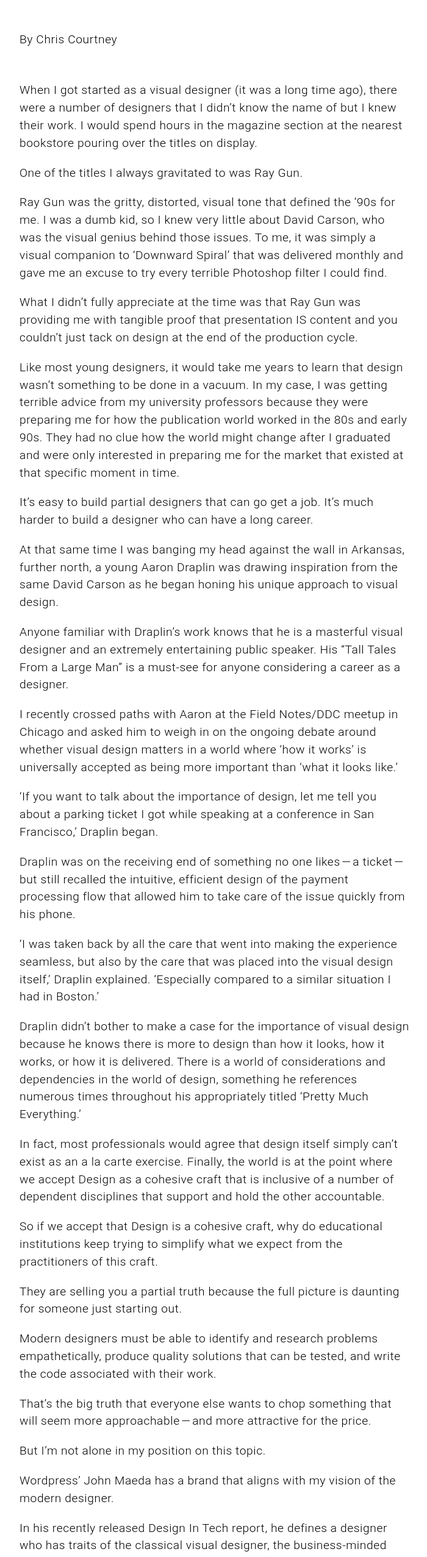
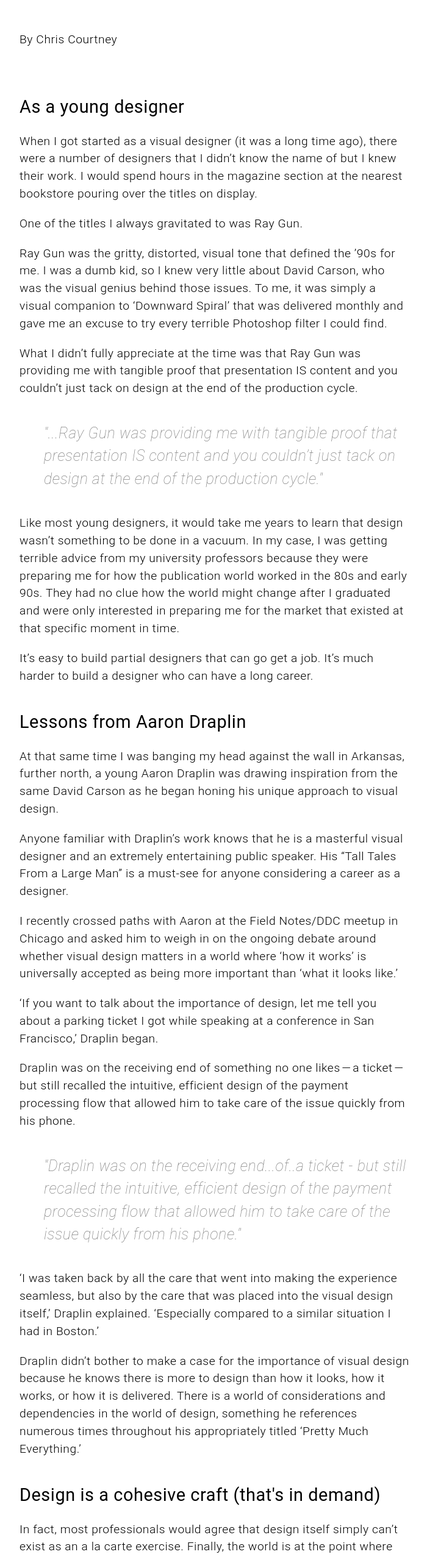
Before and after one commit to MonkeyTrellis/checkpoint-9, a plain HTML site: page index.html in a window 1280 px wide. Shown: the part 1080-3634 px from the top of the page at 61% size, without its empty margins (288-988 px from the left). Drawn offline with Linux system fonts and the light colour scheme.

Commit message:
second commit

```diff
--- a/index.html
+++ b/index.html
@@ -28,23 +28,29 @@
         <p class="author">By Chris Courtney</p>
       </header>
       <div class="story-text">
+        <h4>As a young designer</h4>
         <p>When I got started as a visual designer (it was a long time ago), there were a number of designers that I didn’t know the name of but I knew their work. I would spend hours in the magazine section at the nearest bookstore pouring over the titles on display.</p>
         <p>One of the titles I always gravitated to was Ray Gun.</p>
         <p>Ray Gun was the gritty, distorted, visual tone that defined the ’90s for me. I was a dumb kid, so I knew very little about David Carson, who was the visual genius behind those issues. To me, it was simply a visual companion to ‘Downward Spiral’ that was delivered monthly and gave me an excuse to try every terrible Photoshop filter I could find.</p>
         <p>What I didn’t fully appreciate at the time was that Ray Gun was providing me with tangible proof that presentation IS content and you couldn’t just tack on design at the end of the production cycle.</p>
+        <h5>"...Ray Gun was providing me with tangible proof that presentation IS content and you couldn’t just tack on design at the end of the production cycle." </h5>
         <p>Like most young designers, it would take me years to learn that design wasn’t something to be done in a vacuum. In my case, I was getting terrible advice from my university professors because they were preparing me for how the publication world worked in the 80s and early 90s. They had no clue how the world might change after I graduated and were only interested in preparing me for the market that existed at that specific moment in time.</p>
         <p>It’s easy to build partial designers that can go get a job. It’s much harder to build a designer who can have a long career.</p>
+        <h4>Lessons from Aaron Draplin</h4>
         <p>At that same time I was banging my head against the wall in Arkansas, further north, a young Aaron Draplin was drawing inspiration from the same David Carson as he began honing his unique approach to visual design.</p>
         <p>Anyone familiar with Draplin’s work knows that he is a masterful visual designer and an extremely entertaining public speaker. His “Tall Tales From a Large Man” is a must-see for anyone considering a career as a designer.</p>
         <p>I recently crossed paths with Aaron at the Field Notes/DDC meetup in Chicago and asked him to weigh in on the ongoing debate around whether visual design matters in a world where ‘how it works’ is universally accepted as being more important than ‘what it looks like.’</p>
         <p>‘If you want to talk about the importance of design, let me tell you about a parking ticket I got while speaking at a conference in San Francisco,’ Draplin began.</p>
         <p>Draplin was on the receiving end of something no one likes — a ticket — but still recalled the intuitive, efficient design of the payment processing flow that allowed him to take care of the issue quickly from his phone.</p>
+        <h5>"Draplin was on the receiving end...of..a ticket - but still recalled the intuitive, efficient design of the payment processing flow that allowed him to take care of the issue quickly from his phone."</h5>
         <p>‘I was taken back by all the care that went into making the experience seamless, but also by the care that was placed into the visual design itself,’ Draplin explained. ‘Especially compared to a similar situation I had in Boston.’</p>
         <p>Draplin didn’t bother to make a case for the importance of visual design because he knows there is more to design than how it looks, how it works, or how it is delivered. There is a world of considerations and dependencies in the world of design, something he references numerous times throughout his appropriately titled ‘Pretty Much Everything.’</p>
+        <h4>Design is a cohesive craft (that's in demand)</h4>
         <p>In fact, most professionals would agree that design itself simply can’t exist as an a la carte exercise. Finally, the world is at the point where we accept Design as a cohesive craft that is inclusive of a number of dependent disciplines that support and hold the other accountable.</p>
         <p>So if we accept that Design is a cohesive craft, why do educational institutions keep trying to simplify what we expect from the practitioners of this craft.</p>
         <p>They are selling you a partial truth because the full picture is daunting for someone just starting out.</p>
         <p>Modern designers must be able to identify and research problems empathetically, produce quality solutions that can be tested, and write the code associated with their work.</p>
+        <h5>"Modern designers must be able to identify and research problems empathetically, produce quality solutions that can be tested, and write the code associated with their work."</h5>
         <p>That’s the big truth that everyone else wants to chop something that will seem more approachable — and more attractive for the price.</p>
         <p>But I’m not alone in my position on this topic.</p>
         <p>Wordpress’ John Maeda has a brand that aligns with my vision of the modern designer.</p>
@@ -54,9 +60,11 @@
         <p>But you won’t find yourself in that position if you aren’t empathetic to your user…</p>
         <p>or fail to value the importance of graceful solutions (visual or not)…</p>
         <p>or desire to leave the delivery of your work up to someone else.</p>
+        <h4>Hence, the designer track at Bloc</h4>
         <p>In many ways, Designer Track was constructed with Design in Tech as its North Star. I felt that way after reading John’s 2016 report and feel the same way with the relaunch of Designer Track in the wake of the 2017 approach.</p>
         <p>Earlier this year we embarked on an industry survey of hiring managers for their feedback and have now tuned our curriculum to meet the standards of organizations like Google, IDEO, and the New York Times.</p>
         <p>The combination of our industry-focused curriculum, dedicated mentorship, and career services gives students a firm foundation to begin their journey on. When combined with mentor-led community support before, during, and after the program and it’s easy to see how Bloc could put a tuition-reimbursement guarantee behind Designer Track.</p>
+        <h5>"The combination of our industry-focused curriculum, dedicated mentorship, and career services gives students a firm foundation to begin their journey on."</h5>
         <p>But it is about more than money. This is also about time.</p>
         <p>Will a short UX program only get you a job when what you really need is a career?</p>
         <p>Does commuting to a classroom environment make the most of your time when you could spend that time learning from a world-class mentor in a one-on-one environment?</p>
```
